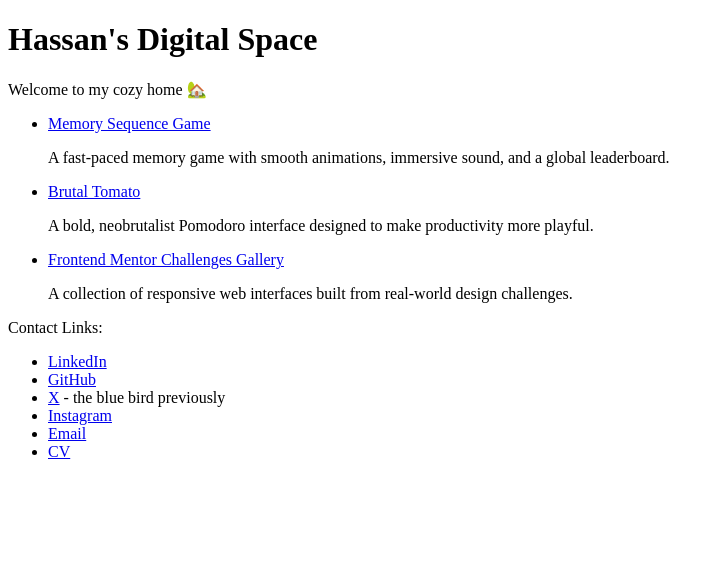
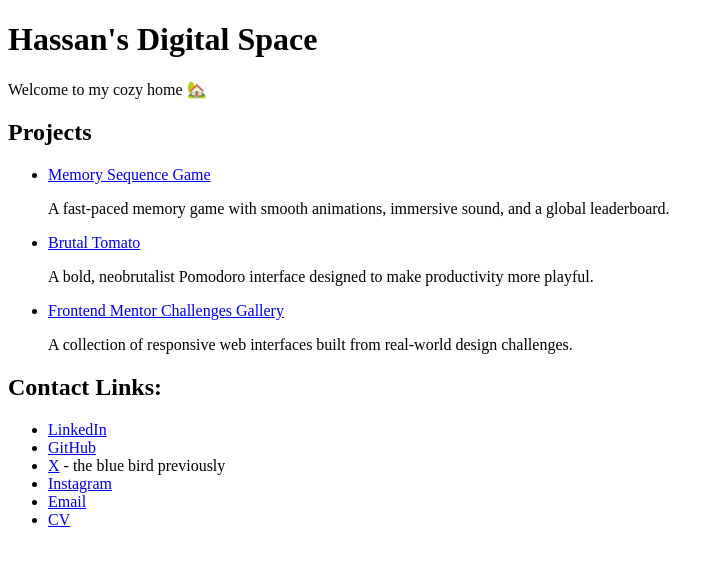
Before and after one commit to HsHs-dev/personal-website, a React (Vite) app: page / in a window 1280 px wide. Shown: the top 566 px of the page, without its empty margins (0-724 px from the left). Built offline with nearby package versions, Linux system fonts and the light colour scheme.

Commit message:
add sections headings

```diff
--- a/src/App.tsx
+++ b/src/App.tsx
@@ -8,6 +8,7 @@ function App() {
         <p>Welcome to my cozy home 🏡</p>
       </header>
       <main>
+        <h2>Projects</h2>
         <ul>
           {projects.map((project) => {
             return (
@@ -22,7 +23,7 @@ function App() {
         </ul>
       </main>
       <footer>
-        <p>Contact Links:</p>
+        <h2>Contact Links:</h2>
         <ul>
           <li>
             <a target="_blank" href="https://linkedin.com/in/hshsdev/">
```
